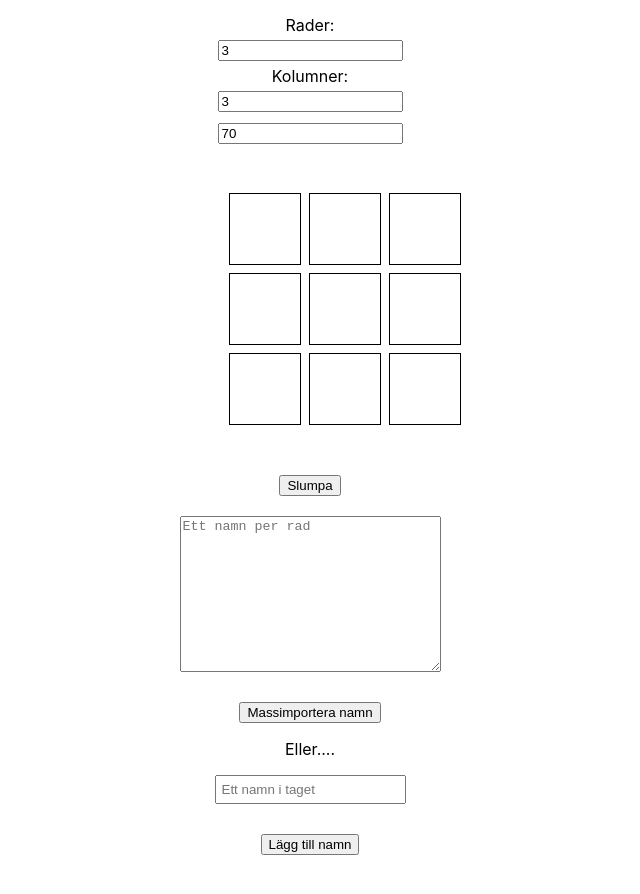
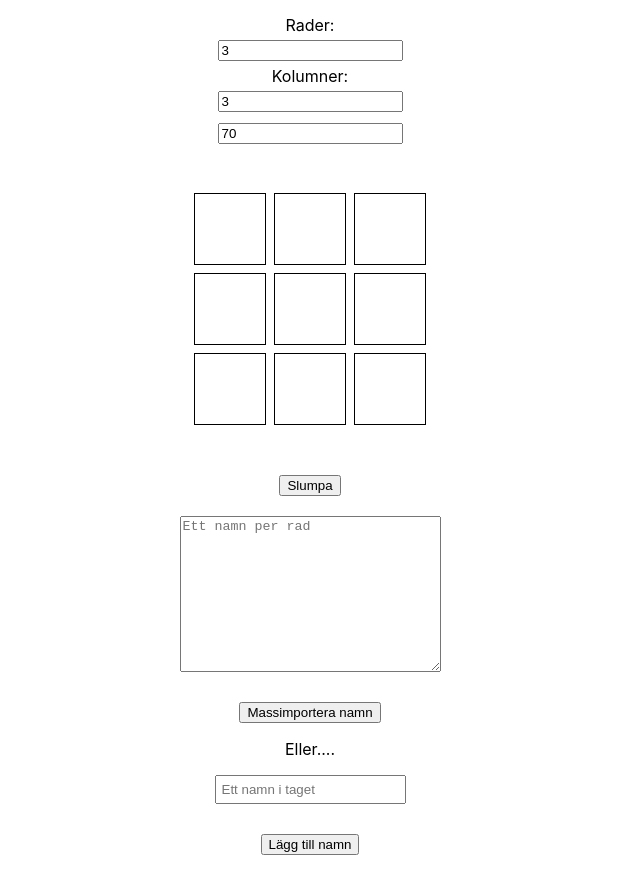
Before and after one commit to KillerrabbitAos/Skola77-frontend, a React (Create React App) app: page / in a window 1280 px wide. Shown: the top 894 px of the page, without its empty margins (330-970 px from the left). Built offline with nearby package versions, Linux system fonts and the light colour scheme.

Commit message:
fix centrering

```diff
--- a/src/App.js
+++ b/src/App.js
@@ -32,7 +32,7 @@ const App = () => {
     }
 
     setNames([...names, ...newNames]);
-    textarea.value = ''; // Nollställer värdet i <textarea>
+    textarea.value = '';
   };
 
   const handleMixNames = () => {
--- a/src/Grid.js
+++ b/src/Grid.js
@@ -6,7 +6,7 @@ const Grid = ({ rows, columns, boxes, setBoxes, names, boxNames, setBoxNames, fi
     const gridItems = [];
 
     for (let i = 0; i < rows * columns; i++) {
-    const box = boxes[i] || { position: `${i + 1}`, name: '' }; // Lägg till en dummy box om ingen box finns för positionen
+      const box = boxes[i] || { position: `${i + 1}`, name: '' };
       gridItems.push(
         <div
           key={`grid-item-${i}`}
@@ -35,7 +35,6 @@ const Grid = ({ rows, columns, boxes, setBoxes, names, boxNames, setBoxNames, fi
     return gridItems;
   };
 
-
   const generateBoxes = () => {
     return boxes.map((box, index) => (
       <Box
@@ -50,8 +49,8 @@ const Grid = ({ rows, columns, boxes, setBoxes, names, boxNames, setBoxNames, fi
   };
 
   return (
-    <div className="grid-outer-container" style={{ display: 'flex', justifyContent: 'center', padding: "50px"}}>
-      <div className="grid-container" style={{ display: 'grid', gridTemplateColumns: `repeat(${columns}, 1fr)`, gridTemplateRows: `repeat(${rows}, 1fr)`, gap: '10px', width: `${columns * 50 + (columns - 1) * 5}px`, }}>
+    <div className="grid-outer-container" style={{ display: 'flex', justifyContent: 'center', alignItems: 'center', padding: "50px"}}>
+      <div className="grid-container" style={{ display: 'grid', gridTemplateColumns: `repeat(${columns}, 1fr)`, gridTemplateRows: `repeat(${rows}, 1fr)`, gap: '10px', width: `${columns * cellSize + (columns - 1) * 10}px`, }}>
         {generateGrid()}
         {generateBoxes()}
       </div>
```
Lines whose indentation alone changed are shown as unchanged.
